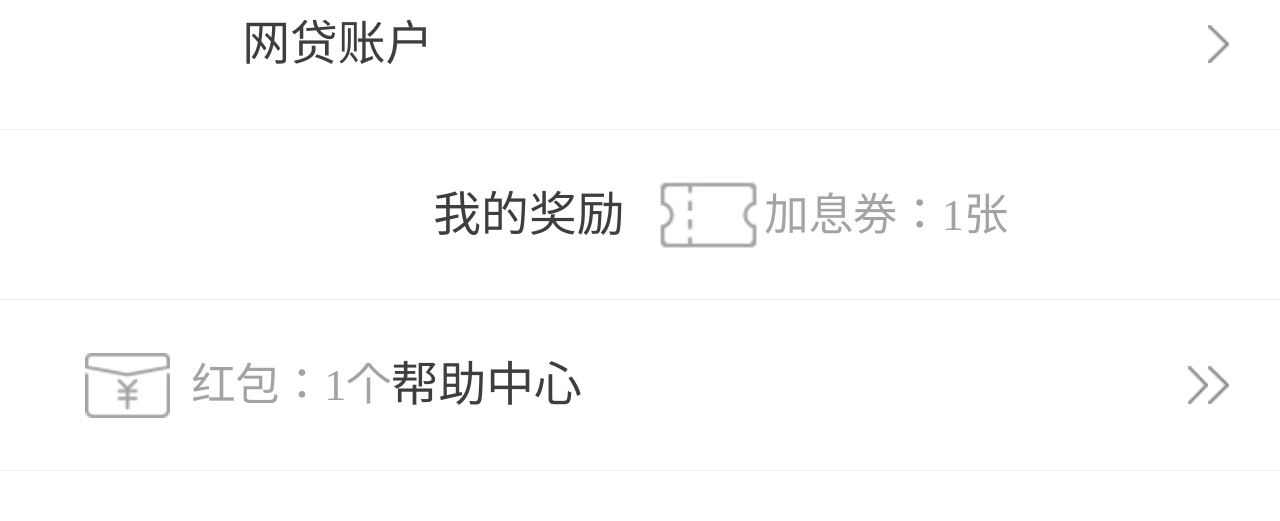
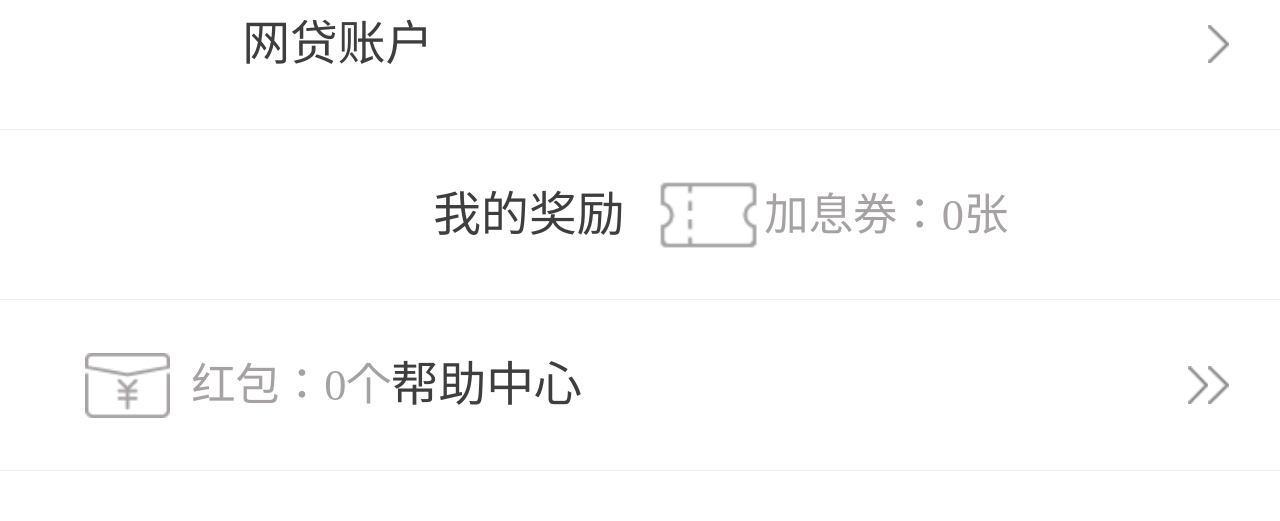
Before and after one commit to Lmushroom/vue-test, a Vue app: page /own in a window 1280 px wide. Shown: the part 920-1441 px from the top of the page. Built offline with nearby package versions, Linux system fonts and the light colour scheme; what mint-ui would draw is missing.

Commit message:
:去掉冗余注释

```diff
--- a/src/components/Own.vue
+++ b/src/components/Own.vue
@@ -45,20 +45,6 @@
 				<router-link class="logout_link" to="/">退出</router-link>
 			</div>
 		</div>
-		<!-- <div class="usrTip">
-			<router-link class="ch_usr_bg" to="/">
-				<div class="award_box">
-					<span class="redpacket">红包：0个</span>
-					<span class="ch_jxq">加息券：0张</span>
-				</div>
-			</router-link>
-			<router-link class="wd_usr_bg" to="/">
-				<div class="award_box">
-					<span class="redpacket">红包：0个</span>
-					<span class="ch_jxq">加息券：0张</span>
-				</div>
-			</router-link>
-		</div> -->
 		<el-dialog
 			title="请选择查看账户"
 			:visible.sync="dialogUserVisible"
@@ -66,7 +52,6 @@
 			custom-class="selUsrTip"
 			@open="usrFun"
 			:data="award">
-			<!-- <div> -->
 				<router-link class="ch_usr_bg" to="/">
 					<div class="award_box">
 						<span class="redpacket">红包：{{award[0].chred}}个</span>
@@ -79,7 +64,6 @@
 						<span class="ch_jxq">加息券：{{award[1].wdjxq}}张</span>
 					</div>
 				</router-link>
-			<!-- </div> -->
 		</el-dialog>
 		<jf-footer></jf-footer>
 	</div>
@@ -98,8 +82,8 @@
 			return {
 				money:{all:'1200.00',sum:'1000.00',odd:'200.00'},
 				award:[
-					{"chjxq":1,"chred":1},
-					{"wdjxq":1,"wdred":1}
+					{"chjxq":0,"chred":0},
+					{"wdjxq":0,"wdred":0}
 				],
 				dialogUserVisible:false
 			}
```
